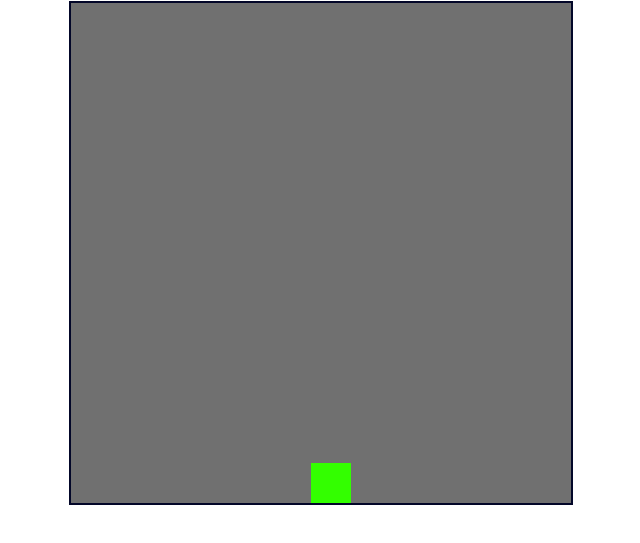
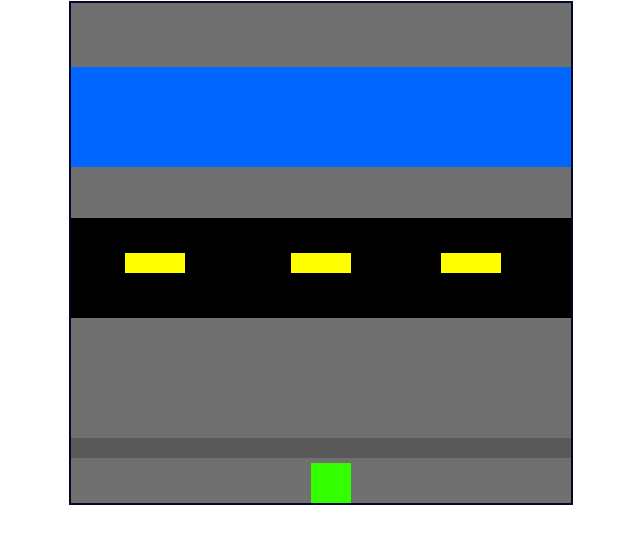
Before and after one commit to AddeyWelch/frogger_game, a plain HTML site: page index.html in a window 1280 px wide. Shown: the part 161-704 px from the top of the page, without its empty margins (319-959 px from the left). Drawn offline with Linux system fonts and the light colour scheme.

Commit message:
Added "street, street lanes, water, and sidewalk,"

```diff
--- a/frogger.css
+++ b/frogger.css
@@ -21,8 +21,35 @@ h1 {
     position:absolute; top:140px; left:140px;
     width:40px; height:40px;
     background-color:#33ff00;
+    z-index: 1;
 }
 
-img {
-	text-indent: center;
+#car {
+  position:absolute; left:0px;
+  width:60px; height: 20px;
+  background-color: black;
 }
+
+#street {
+  position:relative; :20px;
+  width:500px; height:100px;
+  background-color: black;
+}
+
+#lanes {
+  position:relative; :0px;
+  width:60px; height:20px;
+  background-color: yellow;
+}
+
+#water {
+  position:relative; :0px;
+  width: 500px; height:100px;
+  background-color: #0066ff;
+}
+
+#sidewalk {
+  position: relative; :0px;
+  width: 500px; height:20px;
+  background-color:#595959;
+}
--- a/frogger.js
+++ b/frogger.js
@@ -9,6 +9,7 @@ function calculateNewValue(oldValue, keyCode1, keyCode2) {
     var newValue = parseInt(oldValue, 10)
                    - (keysPressed[keyCode1] ? distancePerIteration : 0)
                    + (keysPressed[keyCode2] ? distancePerIteration : 0);
+    // var maxVal = keycode == LEFT ? maxwidth : keycode == UP ? maxhright
     return newValue < 0 ? 0 : newValue > maxHeight ? maxHeight: newValue;
 }
 
@@ -25,3 +26,5 @@ setInterval(function() {
         }
     });
 }, 20);
+
+var car = $('#car')
--- a/index.html
+++ b/index.html
@@ -7,9 +7,17 @@
   </head>
   <body>
     <center><img src="http://3.bp.blogspot.com/-ietq9fCdREM/TpboWJhhAhI/AAAAAAAAAZQ/qoELqHxgc2g/s1600/frogger3d.png" alt="what image shows" height="150" width="400"></center>
+
     <center>
   <div id="pane">
     <div id="box" style="left: 240px; top: 480px;"></div>
+    <!-- <div id="car" style="left: 0px;"></div> -->
+    <div id="street" style="235px; top: 215px;"></div>
+    <div id="lanes" style="0px; top: 150px;"></div>
+    <div id="lanes" style="left: 150px; top: 130px;"></div>
+    <div id="lanes" style="left:-166px; top: 110px;"></div>
+    <div id="water" style="188px; top: -96px;"></div>
+    <div id="sidewalk" style="0px; bottom:-175px;"></div>
 </div>
 <br />
 </center>
```
